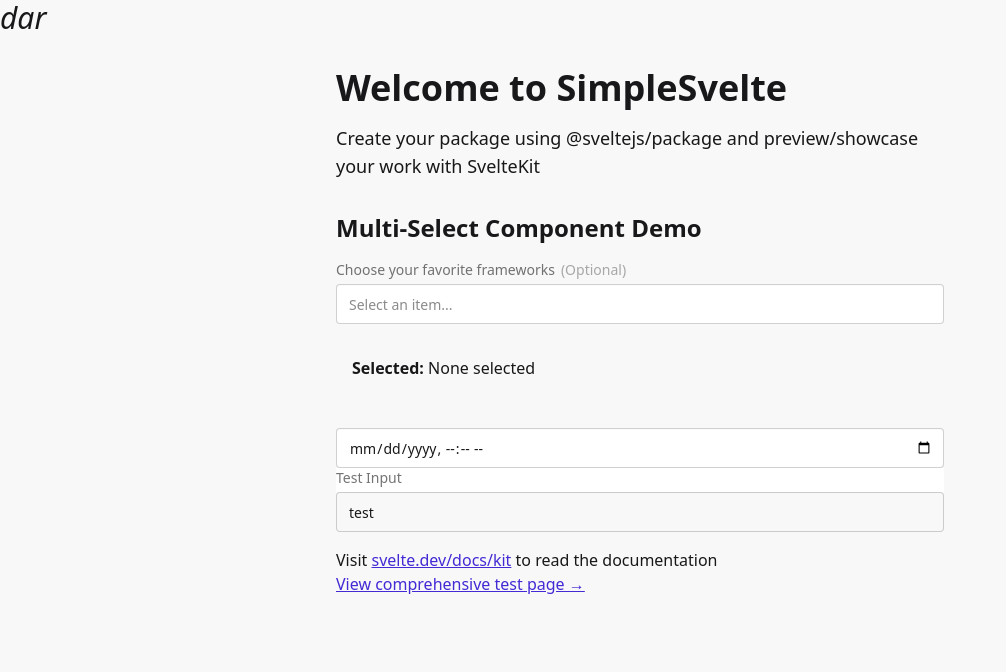
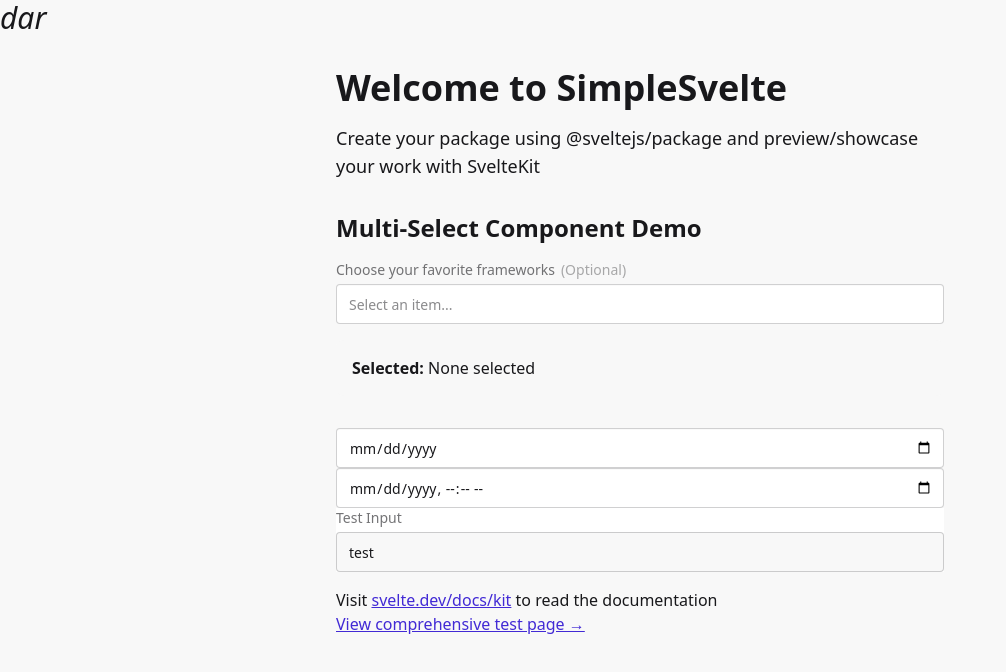
Before and after one commit to derekhearst/SimpleSvelte, a SvelteKit app: page / in a window 1280 px wide. Shown: the top 672 px of the page, without its empty margins (0-1006 px from the left). Built offline with nearby package versions, Linux system fonts and the light colour scheme.

Commit message:
fix: update Input component to handle UTC formatting for date type

```diff
--- a/package.json
+++ b/package.json
@@ -1,6 +1,6 @@
 {
 	"name": "simplesvelte",
-	"version": "1.1.12",
+	"version": "1.1.13",
 	"scripts": {
 		"dev": "bun vite dev",
 		"build": "bun vite build && bun run prepack",
--- a/src/lib/Input.svelte
+++ b/src/lib/Input.svelte
@@ -41,7 +41,7 @@
 	function getValue() {
 		if (type == 'date') {
 			if (!value) return ''
-			return dayjs(value).format('YYYY-MM-DD')
+			return dayjs(value).utc().format('YYYY-MM-DD')
 		} else if (type == 'datetime-local') {
 			if (!value) return ''
 			return dayjs(value).format('YYYY-MM-DDTHH:mm')
@@ -79,6 +79,8 @@
 		if (type == 'checkbox') return 'checkbox '
 		return 'input w-full'
 	})
+
+	$inspect(value)
 </script>
 
 {#if type != 'file'}
--- a/src/routes/+page.svelte
+++ b/src/routes/+page.svelte
@@ -35,6 +35,7 @@
 		</div>
 	</div>
 
+	<Input type="date" name="test" />
 	<Input type="datetime-local" name="test" />
 	<div class="bg-base-100">
 		<Input name="" value="test" label="Test Input" disabled class="mb-4" />
```
